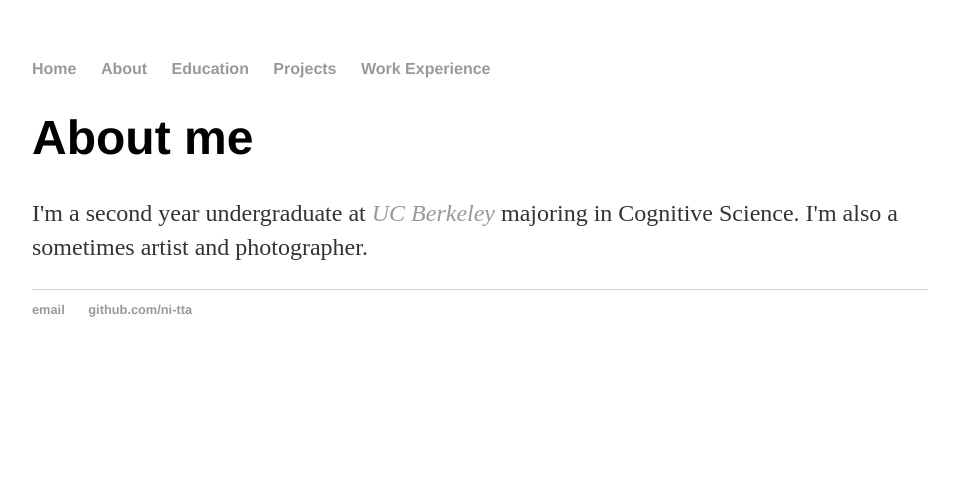
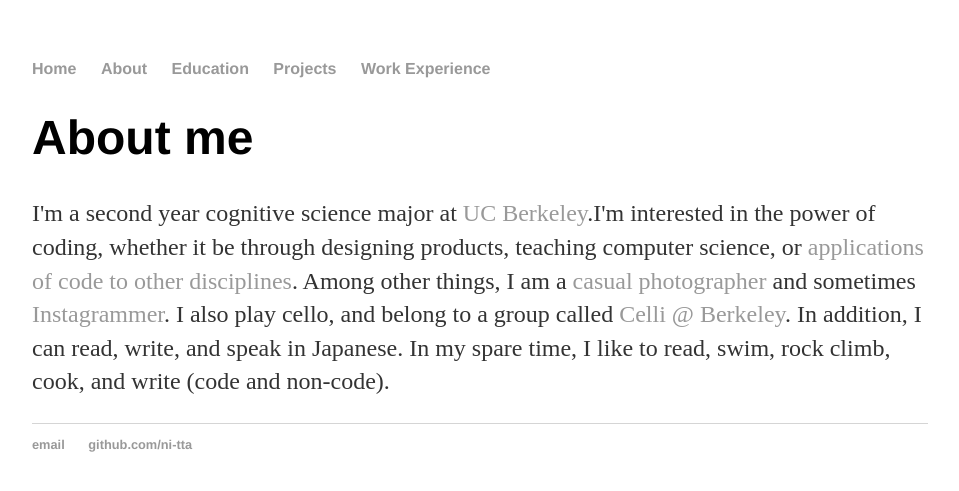
Before and after one commit to ni-tta/ni-tta.github.io, a Jekyll site: the page built from about/index.html, in a window 1280 px wide. Shown: the top 491 px of the page, without its empty margins (160-1119 px from the left). Built offline with Jekyll 4.4.1, drawn with Linux system fonts in a browser that asks for light colours.

Commit message:
Update about section

```diff
--- a/about/index.html
+++ b/about/index.html
@@ -4,5 +4,5 @@ title: About
 ---
 <div class="blurb">
 	<h1>About me</h1>
-	<p>I'm a second year undergraduate at <a href="http://www.berkeley.edu/"><em>UC Berkeley</em></a> majoring in Cognitive Science. I'm also a sometimes artist and photographer. </p>
+	<p>I'm a second year cognitive science major at <a href="http://www.berkeley.edu/">UC Berkeley</a>.I'm interested in the power of coding, whether it be through designing products, teaching computer science, or <a href="http://gunnoracle.com/2012/12/10/students-reach-semi-finals-in-siemens-national-science-competition/">applications of code to other disciplines</a>. Among other things, I am a <a href="http://throughtheeyesofcat.github.io">casual photographer</a> and sometimes <a href="http://instagram.com/onekitcat">Instagrammer</a>. I also play cello, and belong to a group called <a href="http://celli.berkeley.edu/about">Celli @ Berkeley</a>. In addition, I can read, write, and speak in Japanese. In my spare time, I like to read, swim, rock climb, cook, and write (code and non-code). </p>
 </div>
```
Also changed, not shown: 1 other file.
